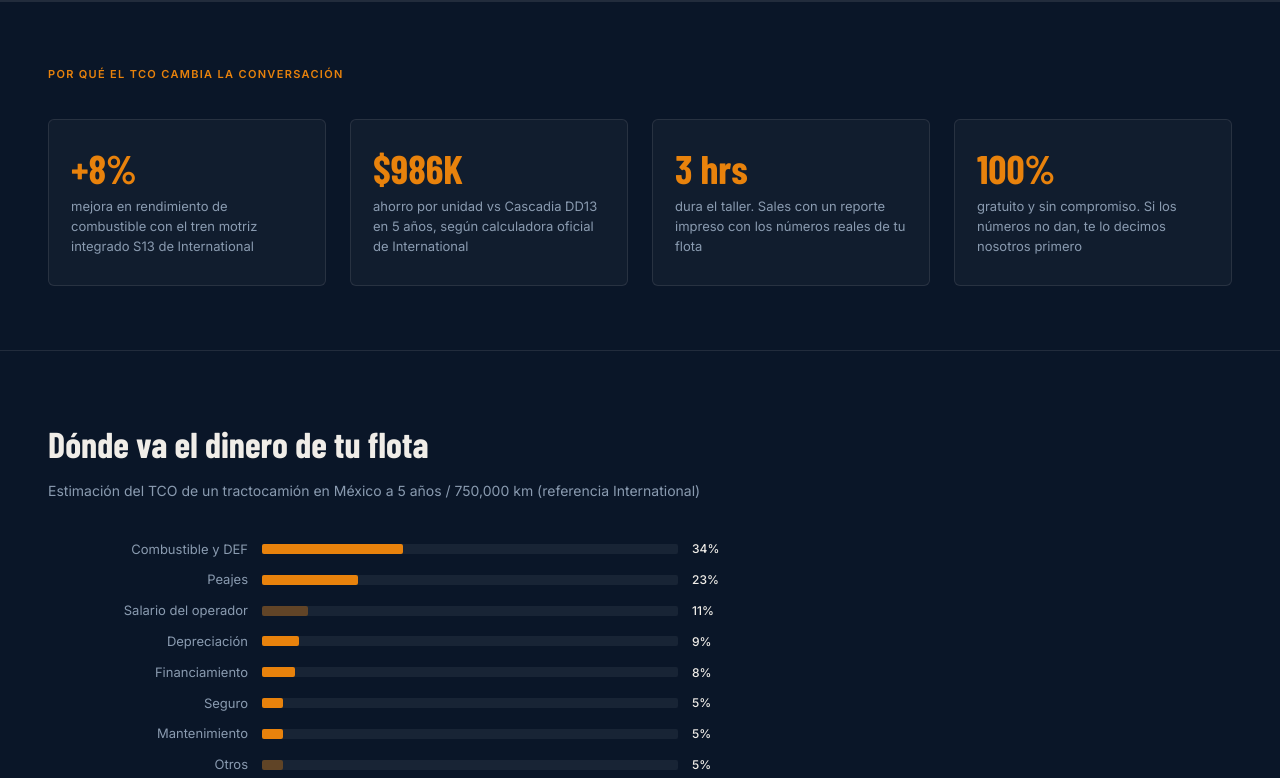
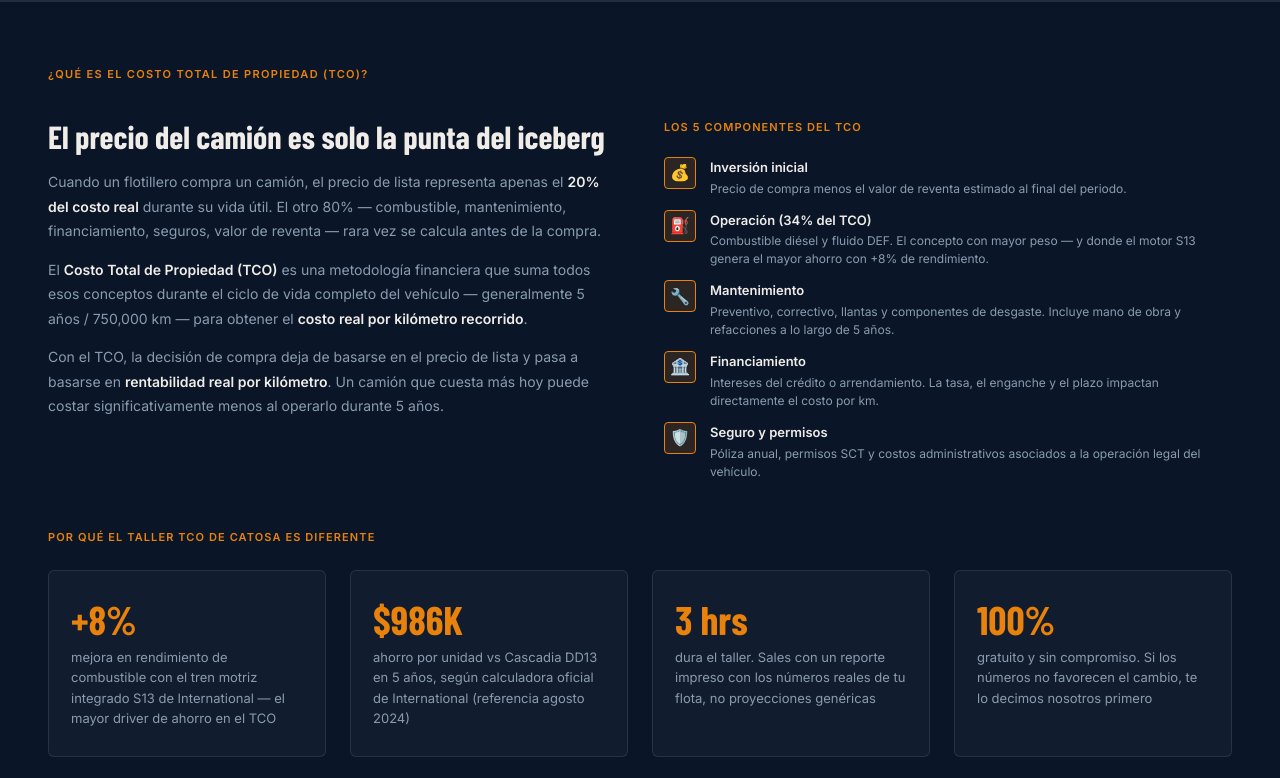
Before and after one commit to AMHER-MX/catosa-tco, a plain HTML site: page index.html in a window 1280 px wide. Shown: the part 1124-1902 px from the top of the page. Drawn offline with nearby package versions, Linux system fonts and the light colour scheme; a web font is replaced by a local one.

Commit message:
Update index.html

```diff
--- a/index.html
+++ b/index.html
@@ -526,7 +526,7 @@
 <div style="border-bottom: 0.5px solid var(--border);">
   <div class="hero">
     <div class="hero-left">
-      <p class="eyebrow">Taller TCO para flotilleros — Norte de México</p>
+      <p class="eyebrow">Taller TCO para flotilleros — Coahuila y La Laguna</p>
       <h1>El precio<br>del camión<br>es solo el<br><em>20%.</em></h1>
       <p class="hero-sub">El 80% del costo está debajo de la superficie: combustible, mantenimiento, financiamiento, seguros. En el Taller TCO de Catosa calculamos ese 80% contigo, con tus números reales.</p>
       <button class="btn-primary" onclick="openModal()">
@@ -619,23 +619,67 @@
 <!-- PROOF STRIP -->
 <section>
   <div class="proof" id="que-es">
-    <p class="proof-eyebrow">Por qué el TCO cambia la conversación</p>
+    <p class="proof-eyebrow">¿Qué es el Costo Total de Propiedad (TCO)?</p>
+
+    <div style="display:grid;grid-template-columns:1fr 1fr;gap:48px;margin-bottom:48px;">
+      <div>
+        <h2 style="font-family:'Barlow Condensed',sans-serif;font-weight:700;font-size:32px;color:var(--cream);margin-bottom:16px;line-height:1.1;">
+          El precio del camión es solo la punta del iceberg
+        </h2>
+        <p style="font-size:14px;color:var(--steel);line-height:1.75;margin-bottom:14px;">
+          Cuando un flotillero compra un camión, el precio de lista representa apenas el <strong style="color:var(--cream);">20% del costo real</strong> durante su vida útil. El otro 80% — combustible, mantenimiento, financiamiento, seguros, valor de reventa — rara vez se calcula antes de la compra.
+        </p>
+        <p style="font-size:14px;color:var(--steel);line-height:1.75;margin-bottom:14px;">
+          El <strong style="color:var(--cream);">Costo Total de Propiedad (TCO)</strong> es una metodología financiera que suma todos esos conceptos durante el ciclo de vida completo del vehículo — generalmente 5 años / 750,000 km — para obtener el <strong style="color:var(--cream);">costo real por kilómetro recorrido</strong>.
+        </p>
+        <p style="font-size:14px;color:var(--steel);line-height:1.75;">
+          Con el TCO, la decisión de compra deja de basarse en el precio de lista y pasa a basarse en <strong style="color:var(--cream);">rentabilidad real por kilómetro</strong>. Un camión que cuesta más hoy puede costar significativamente menos al operarlo durante 5 años.
+        </p>
+      </div>
+      <div>
+        <p style="font-size:11px;letter-spacing:.1em;text-transform:uppercase;color:var(--amber);font-weight:600;margin-bottom:20px;">Los 5 componentes del TCO</p>
+        <div style="display:flex;flex-direction:column;gap:12px;">
+          <div style="display:flex;gap:14px;align-items:flex-start;">
+            <div style="width:32px;height:32px;background:rgba(232,130,12,0.15);border:0.5px solid var(--amber);border-radius:4px;display:flex;align-items:center;justify-content:center;flex-shrink:0;font-size:16px;">💰</div>
+            <div><p style="font-size:13px;font-weight:600;color:var(--cream);margin-bottom:2px;">Inversión inicial</p><p style="font-size:12px;color:var(--steel);line-height:1.5;">Precio de compra menos el valor de reventa estimado al final del periodo.</p></div>
+          </div>
+          <div style="display:flex;gap:14px;align-items:flex-start;">
+            <div style="width:32px;height:32px;background:rgba(232,130,12,0.15);border:0.5px solid var(--amber);border-radius:4px;display:flex;align-items:center;justify-content:center;flex-shrink:0;font-size:16px;">⛽</div>
+            <div><p style="font-size:13px;font-weight:600;color:var(--cream);margin-bottom:2px;">Operación (34% del TCO)</p><p style="font-size:12px;color:var(--steel);line-height:1.5;">Combustible diésel y fluido DEF. El concepto con mayor peso — y donde el motor S13 genera el mayor ahorro con +8% de rendimiento.</p></div>
+          </div>
+          <div style="display:flex;gap:14px;align-items:flex-start;">
+            <div style="width:32px;height:32px;background:rgba(232,130,12,0.15);border:0.5px solid var(--amber);border-radius:4px;display:flex;align-items:center;justify-content:center;flex-shrink:0;font-size:16px;">🔧</div>
+            <div><p style="font-size:13px;font-weight:600;color:var(--cream);margin-bottom:2px;">Mantenimiento</p><p style="font-size:12px;color:var(--steel);line-height:1.5;">Preventivo, correctivo, llantas y componentes de desgaste. Incluye mano de obra y refacciones a lo largo de 5 años.</p></div>
+          </div>
+          <div style="display:flex;gap:14px;align-items:flex-start;">
+            <div style="width:32px;height:32px;background:rgba(232,130,12,0.15);border:0.5px solid var(--amber);border-radius:4px;display:flex;align-items:center;justify-content:center;flex-shrink:0;font-size:16px;">🏦</div>
+            <div><p style="font-size:13px;font-weight:600;color:var(--cream);margin-bottom:2px;">Financiamiento</p><p style="font-size:12px;color:var(--steel);line-height:1.5;">Intereses del crédito o arrendamiento. La tasa, el enganche y el plazo impactan directamente el costo por km.</p></div>
+          </div>
+          <div style="display:flex;gap:14px;align-items:flex-start;">
+            <div style="width:32px;height:32px;background:rgba(232,130,12,0.15);border:0.5px solid var(--amber);border-radius:4px;display:flex;align-items:center;justify-content:center;flex-shrink:0;font-size:16px;">🛡️</div>
+            <div><p style="font-size:13px;font-weight:600;color:var(--cream);margin-bottom:2px;">Seguro y permisos</p><p style="font-size:12px;color:var(--steel);line-height:1.5;">Póliza anual, permisos SCT y costos administrativos asociados a la operación legal del vehículo.</p></div>
+          </div>
+        </div>
+      </div>
+    </div>
+
+    <p style="font-size:11px;letter-spacing:.1em;text-transform:uppercase;color:var(--amber);font-weight:600;margin-bottom:24px;">Por qué el taller TCO de Catosa es diferente</p>
     <div class="proof-grid">
       <div class="proof-card">
         <p class="proof-num">+8%</p>
-        <p class="proof-desc">mejora en rendimiento de combustible con el tren motriz integrado S13 de International</p>
+        <p class="proof-desc">mejora en rendimiento de combustible con el tren motriz integrado S13 de International — el mayor driver de ahorro en el TCO</p>
       </div>
       <div class="proof-card">
         <p class="proof-num">$986K</p>
-        <p class="proof-desc">ahorro por unidad vs Cascadia DD13 en 5 años, según calculadora oficial de International</p>
+        <p class="proof-desc">ahorro por unidad vs Cascadia DD13 en 5 años, según calculadora oficial de International (referencia agosto 2024)</p>
       </div>
       <div class="proof-card">
         <p class="proof-num">3 hrs</p>
-        <p class="proof-desc">dura el taller. Sales con un reporte impreso con los números reales de tu flota</p>
+        <p class="proof-desc">dura el taller. Sales con un reporte impreso con los números reales de tu flota, no proyecciones genéricas</p>
       </div>
       <div class="proof-card">
         <p class="proof-num">100%</p>
-        <p class="proof-desc">gratuito y sin compromiso. Si los números no dan, te lo decimos nosotros primero</p>
+        <p class="proof-desc">gratuito y sin compromiso. Si los números no favorecen el cambio, te lo decimos nosotros primero</p>
       </div>
     </div>
   </div>
@@ -688,7 +732,7 @@
 <section>
   <div class="footer-cta" id="registro">
     <h2>Agenda tu sesión privada</h2>
-    <p>Sesiones de 3 horas en nuestras instalaciones. Cupo limitado por fecha.<br>Para dueños y gerentes de flotas del norte de México.</p>
+    <p>Sesiones de 3 horas en nuestras instalaciones. Cupo limitado por fecha.<br>Para dueños y gerentes de flotas de Coahuila y la Región Lagunera.</p>
     <button class="btn-primary" style="margin: 0 auto; font-size: 15px; padding: 14px 32px;" onclick="openModal()">
       Reservar mi lugar — es gratis
     </button>
@@ -698,10 +742,12 @@
     </div>
     <div class="cities">
       <div class="city-tag"><div class="city-dot"></div>Torreón</div>
-      <div class="city-tag"><div class="city-dot"></div>Chihuahua</div>
-      <div class="city-tag"><div class="city-dot"></div>Monterrey</div>
-      <div class="city-tag"><div class="city-dot"></div>Culiacán</div>
-      <div class="city-tag"><div class="city-dot"></div>Hermosillo</div>
+      <div class="city-tag"><div class="city-dot"></div>Saltillo</div>
+      <div class="city-tag"><div class="city-dot"></div>Monclova</div>
+      <div class="city-tag"><div class="city-dot"></div>Piedras Negras</div>
+      <div class="city-tag"><div class="city-dot"></div>Acuña</div>
+      <div class="city-tag"><div class="city-dot"></div>Gómez Palacio</div>
+      <div class="city-tag"><div class="city-dot"></div>Lerdo</div>
     </div>
   </div>
 </section>
@@ -743,11 +789,13 @@
           <label class="form-label" for="f-ciudad">Ciudad *</label>
           <select class="form-select" id="f-ciudad" required>
             <option value="">Selecciona...</option>
-            <option>Torreón</option>
-            <option>Chihuahua</option>
-            <option>Monterrey</option>
-            <option>Culiacán</option>
-            <option>Hermosillo</option>
+            <option>Torreón, Coah.</option>
+            <option>Saltillo, Coah.</option>
+            <option>Monclova, Coah.</option>
+            <option>Piedras Negras, Coah.</option>
+            <option>Acuña, Coah.</option>
+            <option>Gómez Palacio, Dgo.</option>
+            <option>Lerdo, Dgo.</option>
             <option>Otra</option>
           </select>
         </div>
```
